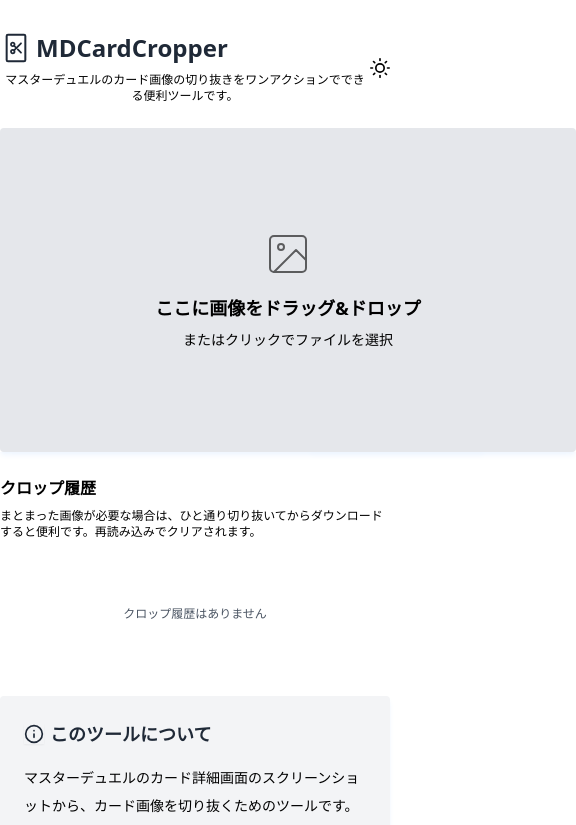
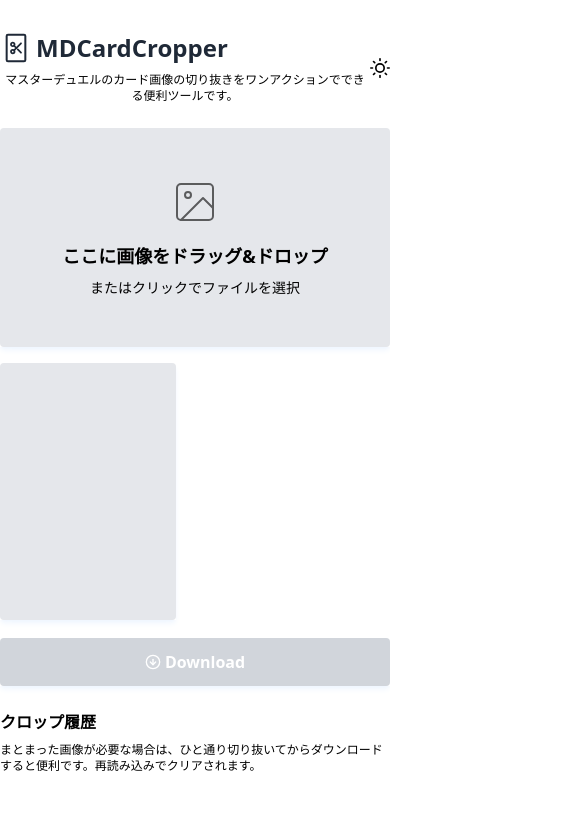
Before and after one commit to potato4d/md-detail-cropper, a React (Vite) app: page / in a window 390 px wide. Shown: the top 825 px of the page, 576 px wide, since content can reach past the window. Built offline with nearby package versions, Linux system fonts and the light colour scheme.

Commit message:
chore: improve styles

```diff
--- a/src/App.tsx
+++ b/src/App.tsx
@@ -188,8 +188,8 @@
         </button>
       </div>
 
-      <div className="flex gap-4">
-        <div className="relative w-3/4">
+      <div className="flex gap-4 flex-col md:flex-row">
+        <div className="relative w-full md:w-3/4">
           <input
             type="file"
             multiple={true}
@@ -197,7 +197,7 @@
             onInput={handleChangeFile}
           />
           {
-            <div className="w-[576px] h-[324px] relative z-10 transition-all duration-300 ease-out shadow-md shadow-blue-50 dark:shadow-gray-900">
+            <div className="w-full md:w-[576px] h-[56.25vw] md:h-[324px] relative z-10 transition-all duration-300 ease-out shadow-md shadow-blue-50 dark:shadow-gray-900">
               <img
                 src={fullImageUrl || ""}
                 className={clsx([
```
